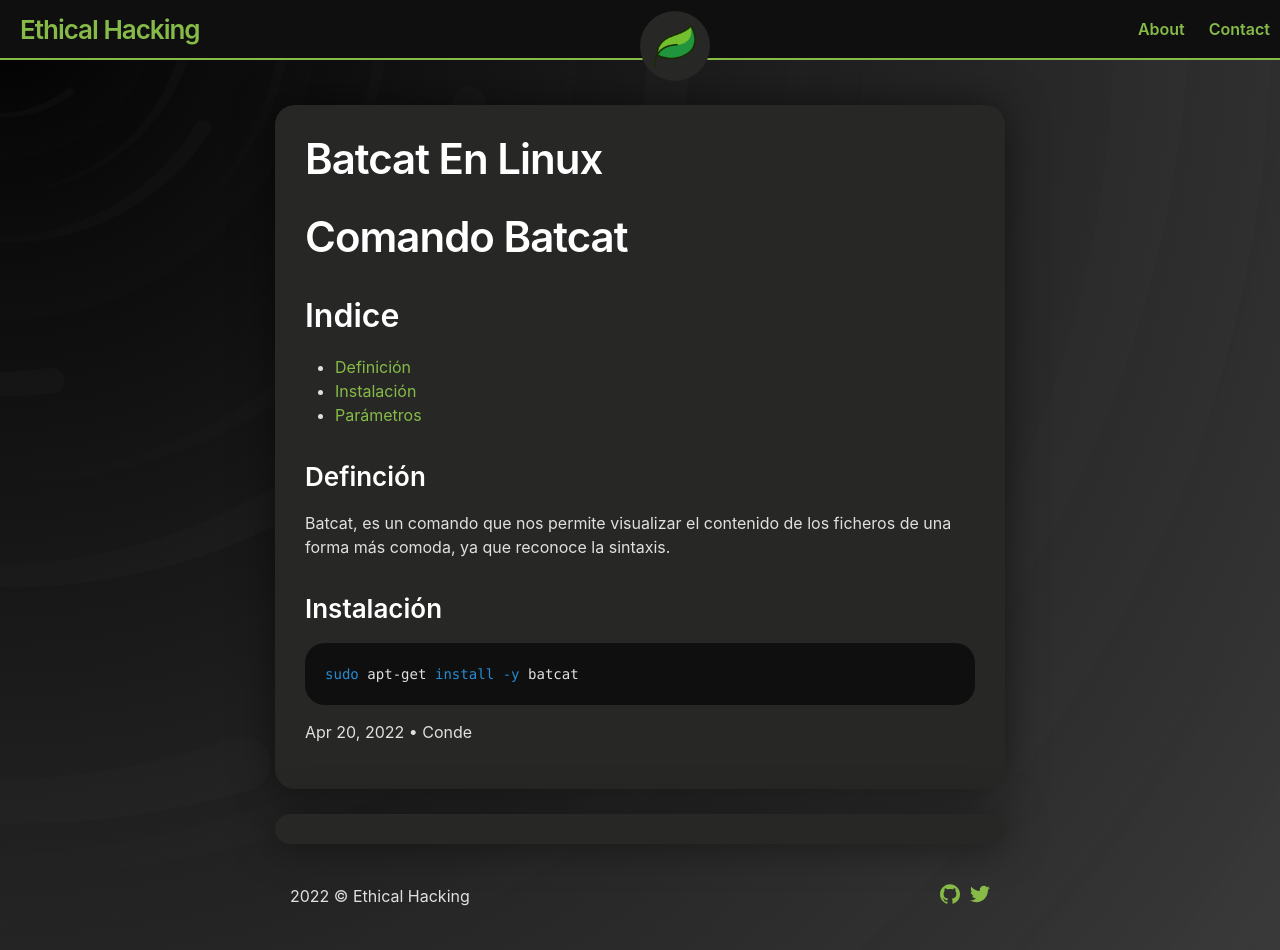
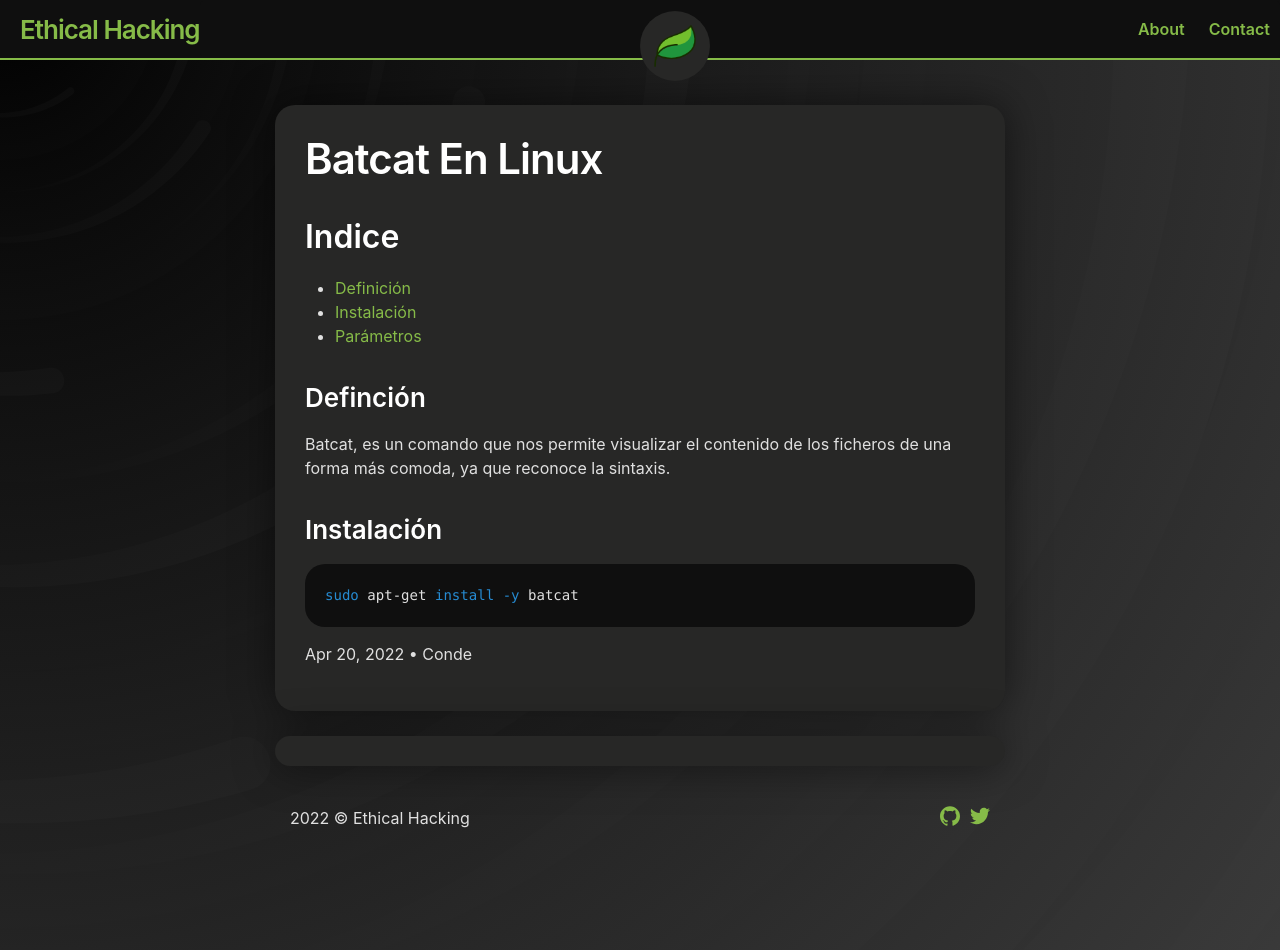
Before and after one commit to H4ckTrick/H4ckTrick.github.io, a Jekyll site: the page built from _posts/2022-04-20-Batcat-en-Linux.md, in a window 1280 px wide and 950 px high. Built offline with Jekyll 4.4.1, drawn with Linux system fonts in a browser that asks for light colours; a script that is not in the unit is left out.

Commit message:
Update 2022-04-20-Batcat-en-Linux.md

```diff
--- a/_posts/2022-04-20-Batcat-en-Linux.md
+++ b/_posts/2022-04-20-Batcat-en-Linux.md
@@ -3,9 +3,8 @@ layout: post
 author: Conde
 ---
 
-# Comando Batcat
 ## Indice
-- [Definición]()
+- [Definición](### Definción)
 - [Instalación]()
 - [Parámetros]()
 
```
